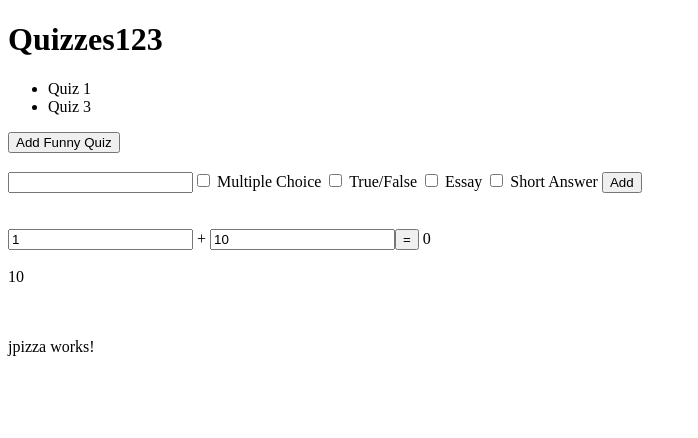
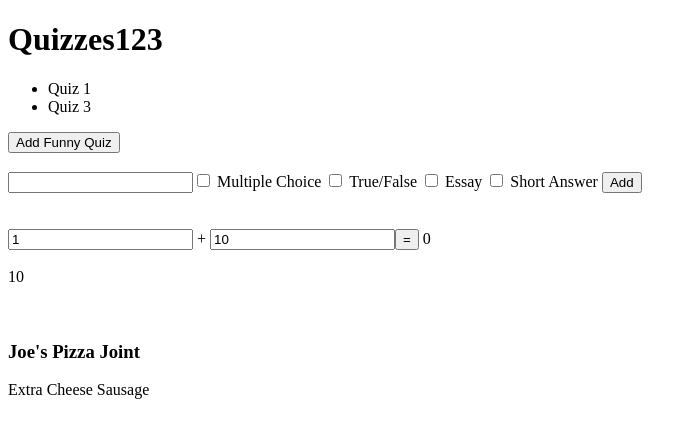
Before and after one commit to 2018-spring-mjs-th/week-two-a, an Angular app: page / in a window 1280 px wide. Shown: the top 438 px of the page, without its empty margins (0-698 px from the left). Built offline with nearby package versions, Linux system fonts and the light colour scheme.

Commit message:
got pizza output

```diff
--- a/src/app/jpizza/jpizza.component.html
+++ b/src/app/jpizza/jpizza.component.html
@@ -1,3 +1,6 @@
-<p>
-  jpizza works!
-</p>
+<h3>Joe's Pizza Joint</h3>
+
+
+<label *ngFor="let pt of toppings">
+  {{pt}}
+</label>
--- a/src/app/jpizza/jpizza.component.ts
+++ b/src/app/jpizza/jpizza.component.ts
@@ -1,4 +1,5 @@
 import { Component, OnInit } from '@angular/core';
+import { PizzaToppingsService } from '../pizza-toppings.service';
 
 @Component({
   selector: 'app-jpizza',
@@ -7,9 +8,12 @@ import { Component, OnInit } from '@angular/core';
 })
 export class JpizzaComponent implements OnInit {
 
-  constructor() { }
+  constructor(private ts: PizzaToppingsService) { }
+
+  public toppings: any[];
 
   ngOnInit() {
+    this.toppings = this.ts.getAvailablePizzaToppings();
   }
 
 }
```
